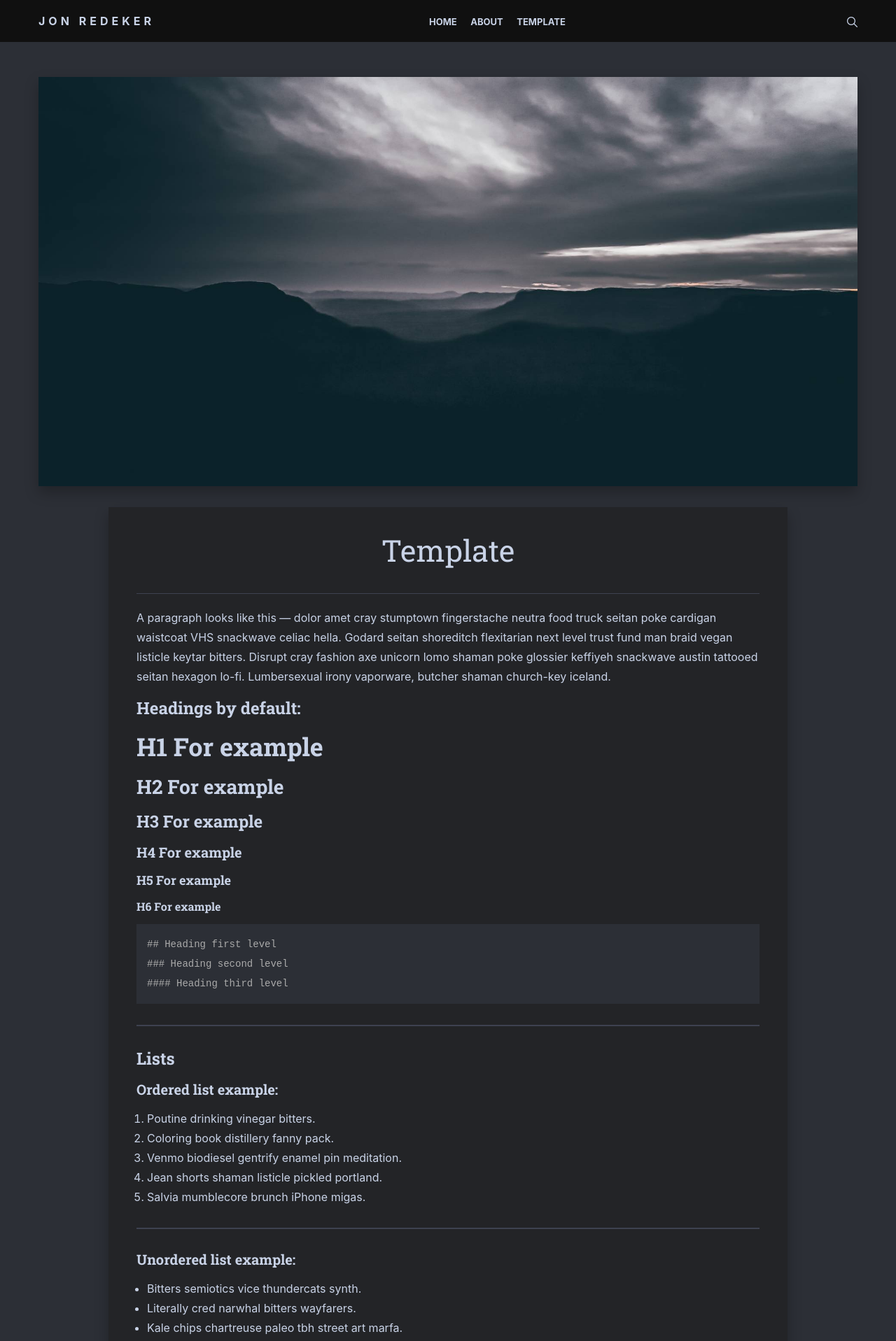
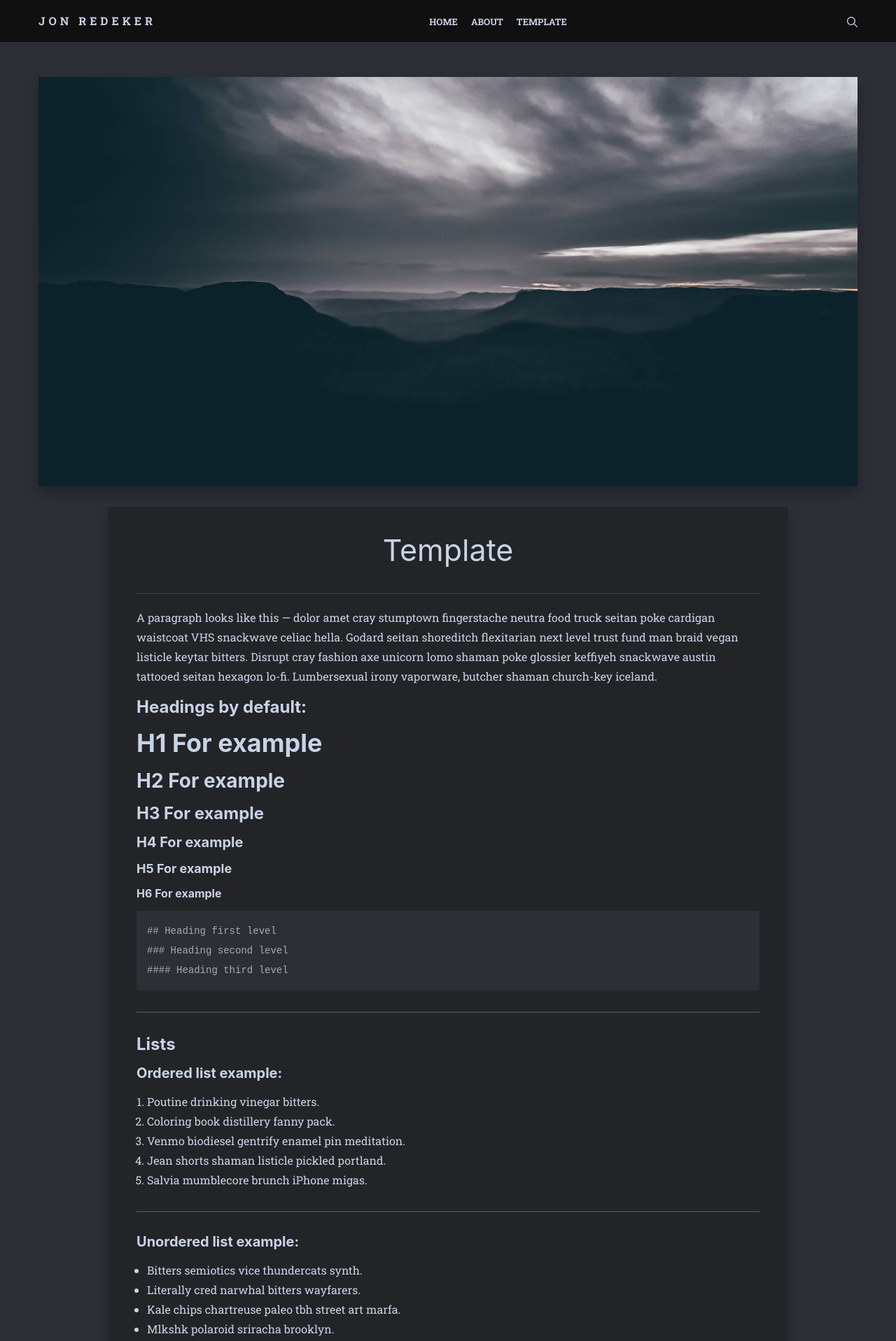
Before and after one commit to JRedeker/jonredeker.com, a Jekyll site: the page built from _pages/template.md, in a window 1280 px wide. Shown: the top 1917 px of the page at 70% size. Built offline with Jekyll 4.4.1, drawn with Linux system fonts in a browser that asks for light colours; nearby versions of some CDN libraries; a script that is not in the unit is left out.

Commit message:
swapped header and standard font

```diff
--- a/_sass/2-base/_base.scss
+++ b/_sass/2-base/_base.scss
@@ -3,7 +3,8 @@
 $base-font-style: normal;
 $base-font-variant: normal;
 $base-font-weight: normal;
-$base-font-family: -apple-system,
+$base-font-family: 'Roboto Slab',
+-apple-system,
 system-ui,
 BlinkMacSystemFont,
 'Segoe UI',
@@ -52,8 +53,7 @@
 
 // Headings
 $heading-font-weight: 700;
-$heading-font-family: 'Roboto Slab',
--apple-system,
+$heading-font-family : -apple-system,
 BlinkMacSystemFont,
 Helvetica Neue,
 Helvetica,
```
